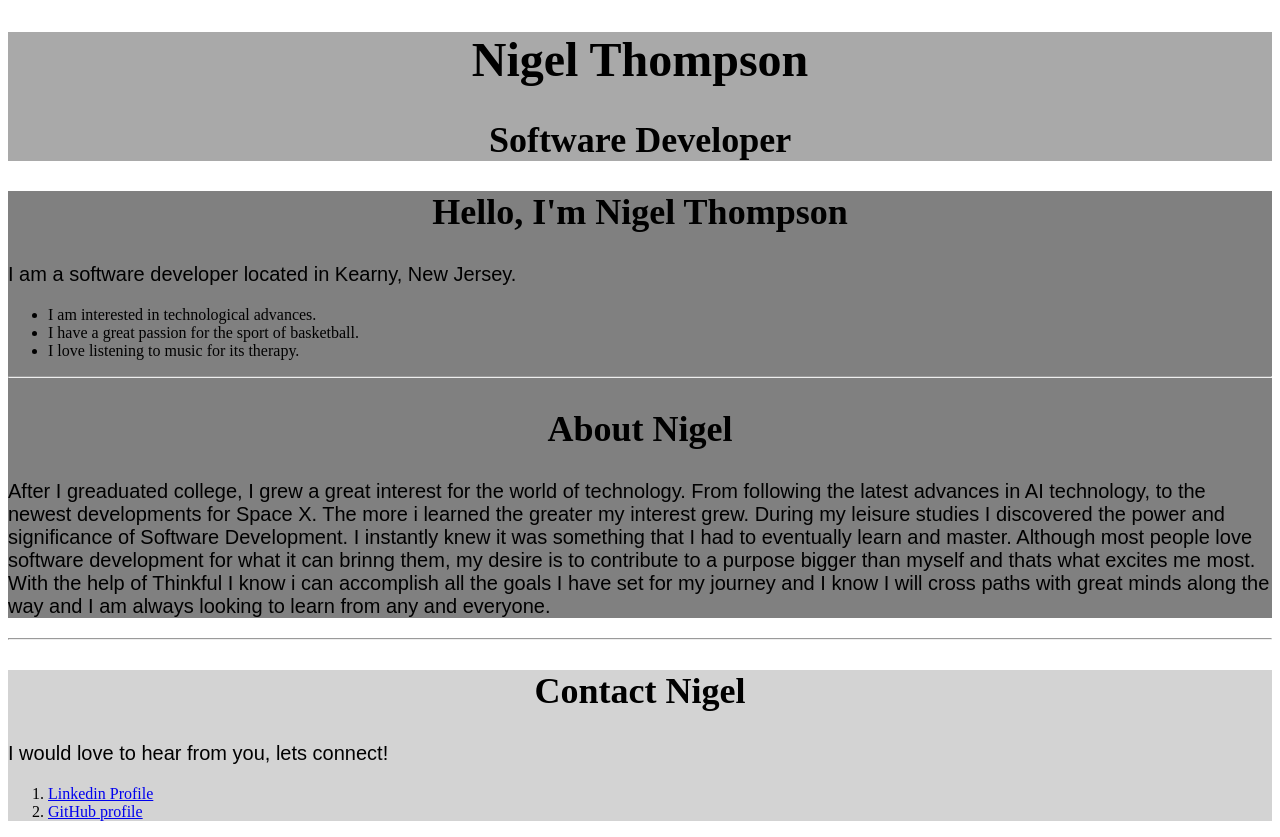
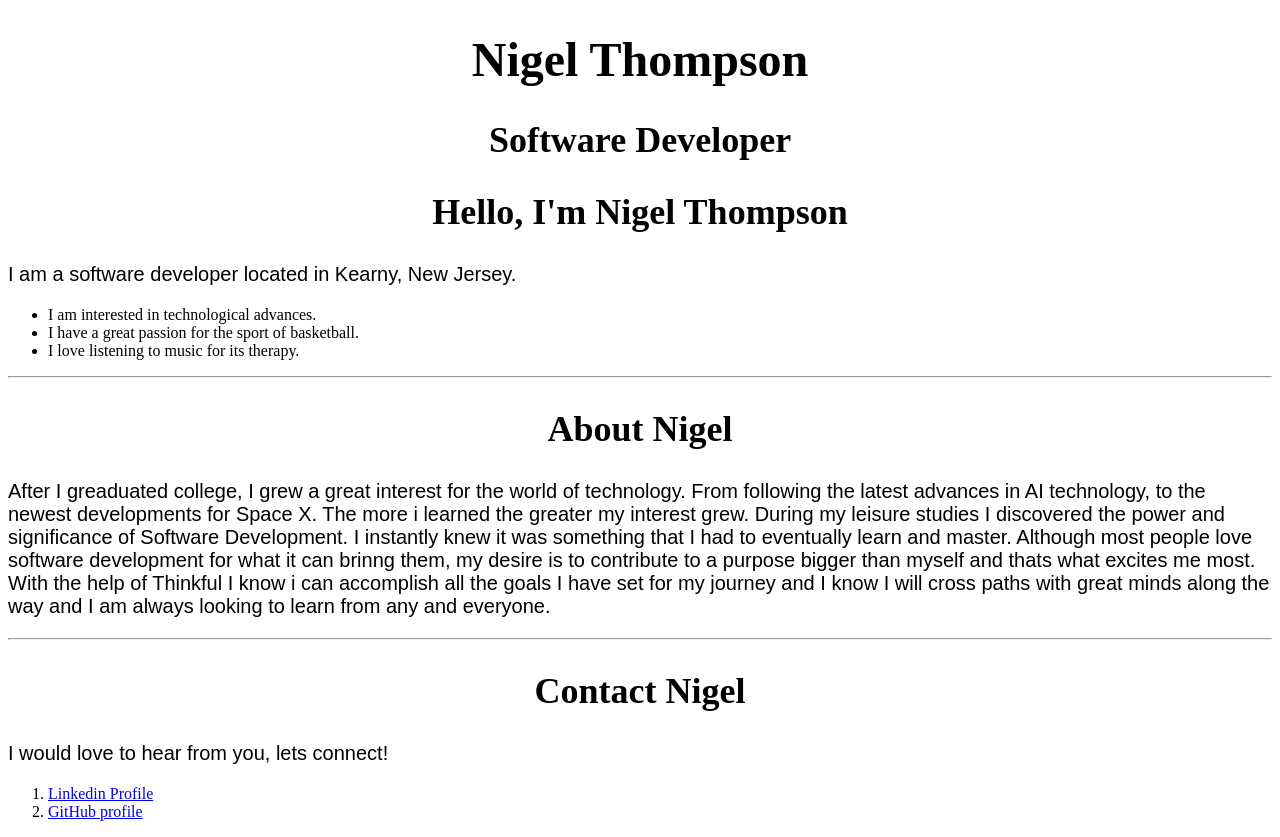
Before and after one commit to NigelThompson1031/Portfolio-Web-Page, a plain HTML site: page index.html in a window 1280 px wide. Drawn offline with Linux system fonts and the light colour scheme; a script that the page names is missing.

Commit message:
Update style.css

```diff
--- a/style.css
+++ b/style.css
@@ -20,14 +20,4 @@ h2{
   font-size: 36px;
   }
 
-header{
-  background-color: darkgray;
-}
-
-main{
-  background-color: gray;
-}
-
-footer{
-  background-color: lightgray;
-}
+background-color: gray;
```
